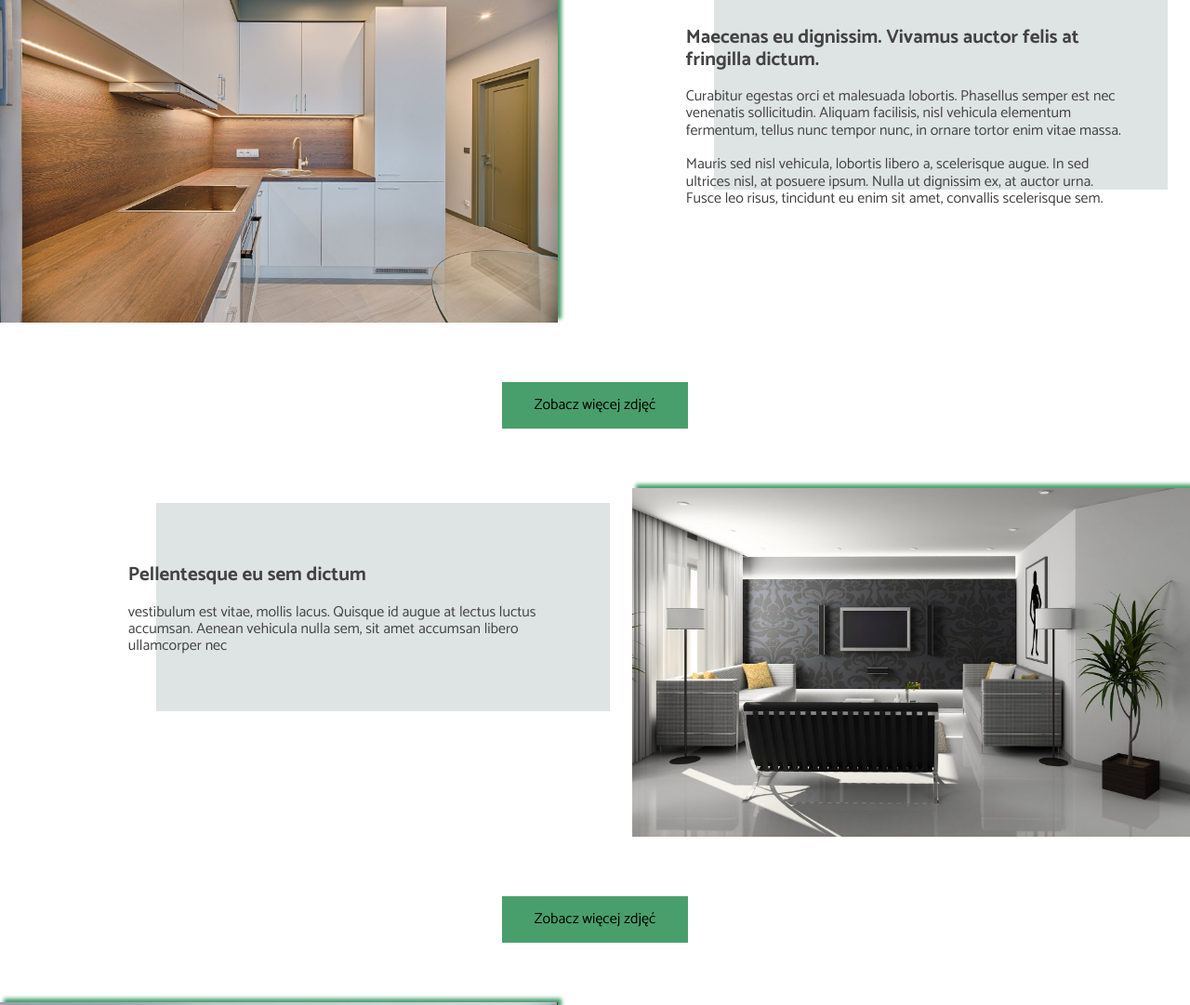
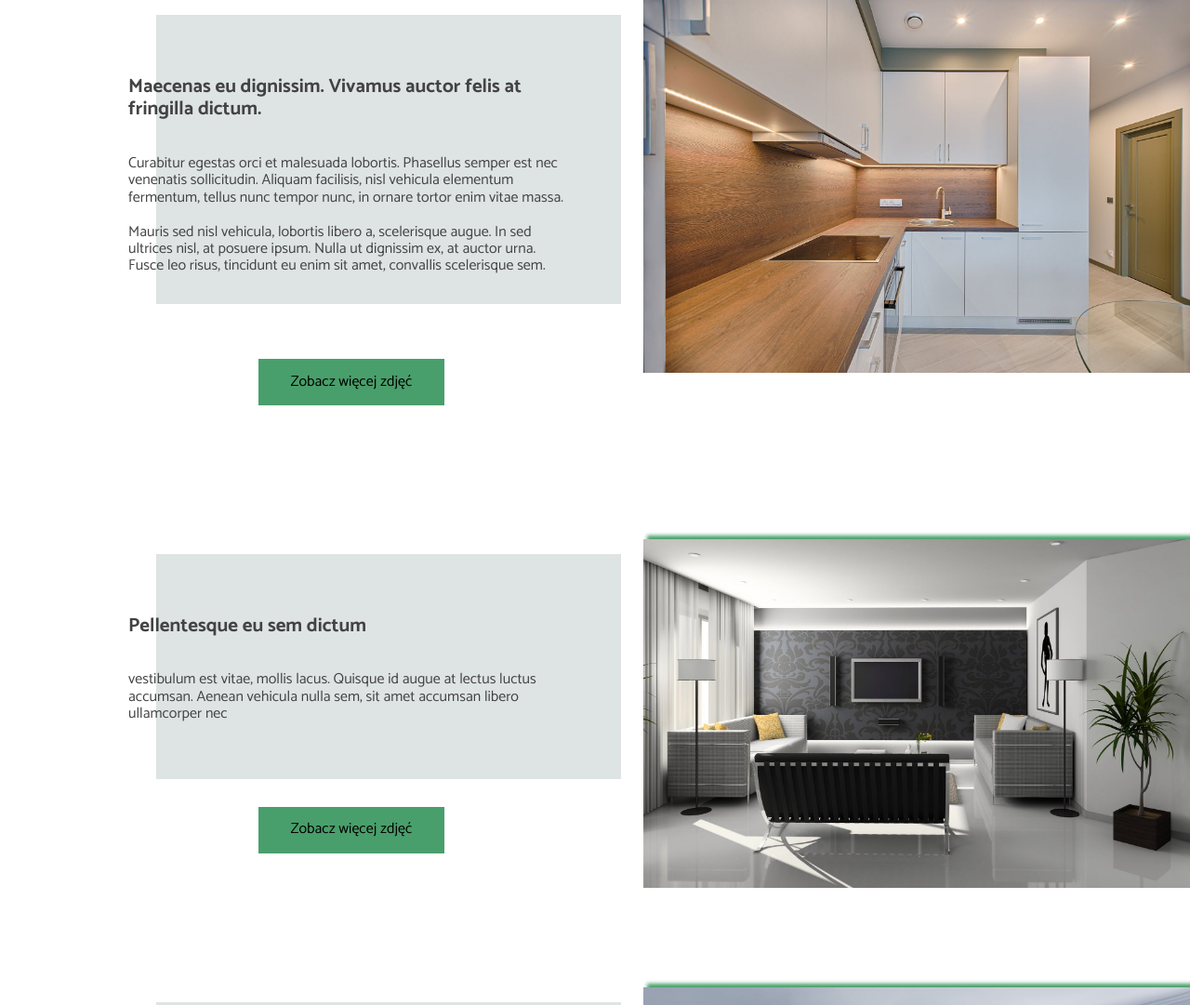
Before and after one commit to pawelkochowicz/secondHouseSite, a website: page src/content/index.html in a window 1280 px wide. Shown: the part 3741-4822 px from the top of the page at 93% size. Drawn offline with nearby package versions, Linux system fonts and the light colour scheme; files that its build step writes are made by us from their sources; a script that the page names is missing; files whose address does not match are found by name; a web font is replaced by a local one.

Commit message:
feat: add grid to portfolio section, changes in layout in this section

```diff
--- a/src/content/index.html
+++ b/src/content/index.html
@@ -242,9 +242,9 @@
             ut
             dignissim ex, at auctor urna. Fusce leo risus, tincidunt eu enim sit amet, convallis scelerisque sem.
           </p>
+          <div class="portfolio__link"> <a class="portfolio__link--visible" href="gallery1.html">Zobacz więcej zdjęć</a>
+          </div>
         </div>
-      </div>
-      <div class="portfolio__link"> <a class="portfolio__link--visible" href="gallery1.html">Zobacz więcej zdjęć</a>
       </div>
       <div class="portfolio__galery">
         <div class="portfolio__background">
@@ -255,10 +255,11 @@
             sit
             amet accumsan libero ullamcorper nec
           </p>
+          <div class="portfolio__link"> <a class="portfolio__link--visible" href="gallery2.html">Zobacz więcej zdjęć</a>
+          </div>
+
         </div>
         <img class="portfolio__picture" src="assets/img/galery2.jpeg" alt="">
-      </div>
-      <div class="portfolio__link"> <a class="portfolio__link--visible" href="gallery2.html">Zobacz więcej zdjęć</a>
       </div>
       <div class="portfolio__galery">
         <img class="portfolio__picture" src="assets/img/galery3.jpeg" alt="">
@@ -274,9 +275,9 @@
 
             Cras vitae eleifend dui, sed semper tortor.
           </p>
+          <div class="portfolio__link"> <a class="portfolio__link--visible" href="gallery3.html">Zobacz więcej zdjęć</a>
+          </div>
         </div>
-      </div>
-      <div class="portfolio__link"> <a class="portfolio__link--visible" href="gallery3.html">Zobacz więcej zdjęć</a>
       </div>
     </section>
     <div class="lines"><img class="line" src="assets/img/line.svg" alt=""></div>
--- a/src/scss/_contact.scss
+++ b/src/scss/_contact.scss
@@ -52,9 +52,8 @@
 }
 
 .footer {
-  display: flex;
   width: 100%;
-  justify-content: center;
+  text-align: center;
   background-color: $backgroundColor;
   color: black;
 }
--- a/src/scss/_portfolio.scss
+++ b/src/scss/_portfolio.scss
@@ -45,6 +45,8 @@
     }
   }
   &__description {
+    display: flex;
+    flex-direction: column;
     padding: 2%;
     &--bold {
       font-weight: 700;
@@ -54,15 +56,19 @@
   &__title {
 
     @include section__title;
-    // color: white;
   }
   &__galery {
-    display: flex;
-    flex-direction: row;
-    justify-content: center;
+    display: grid;
+      display: grid;
+      grid-template-columns: repeat(2, 1fr);
+      grid-template-rows: 1fr;
+      margin-top: 10vh;
   }
   &__picture {
-    width: 600px;
+    grid-area: 1 / 2 / 2 / 3;
+    display: flex;
+    max-width: 600px;
+    height: auto;
     box-shadow: 4px -4px 4px $mainColor;
   }
 }
```
